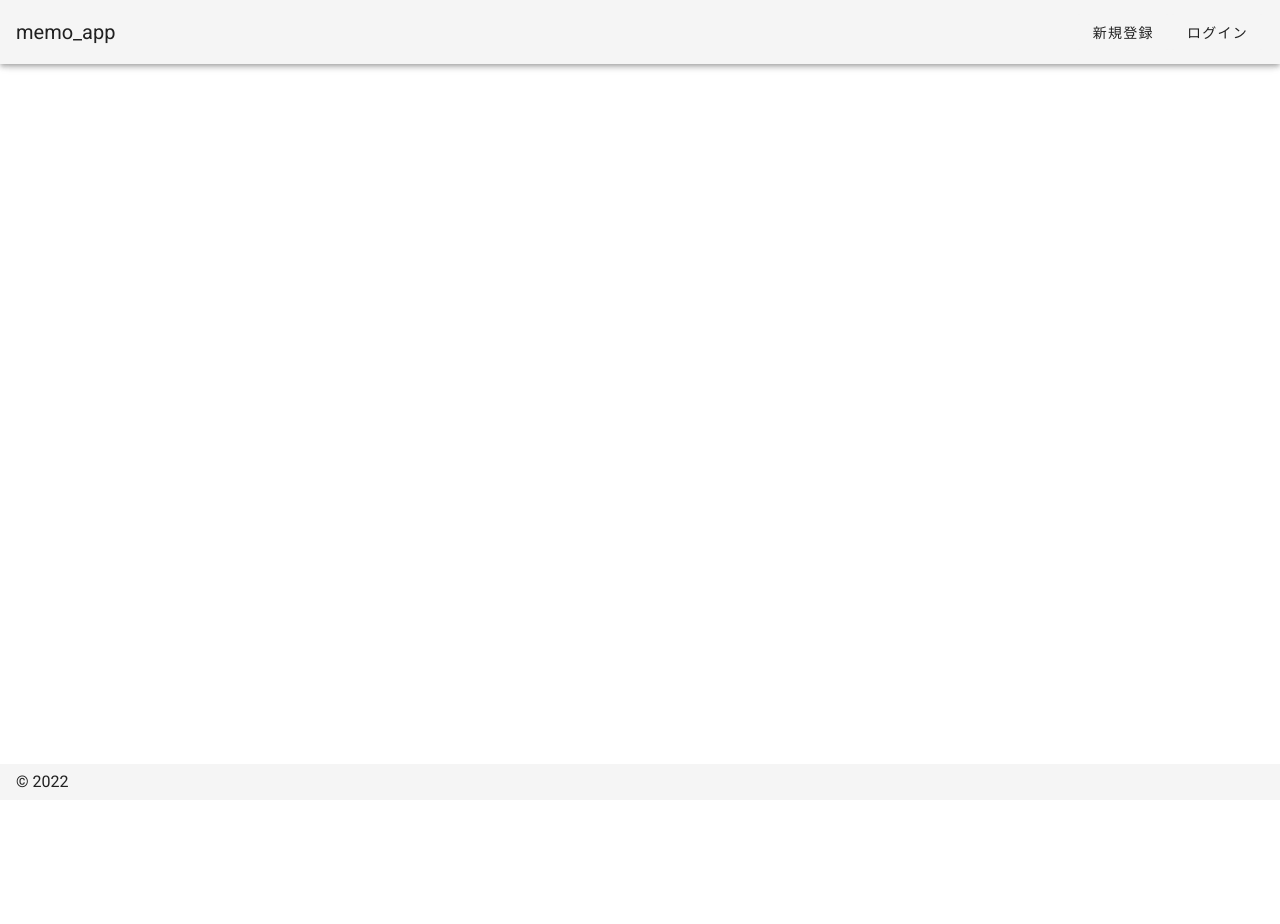
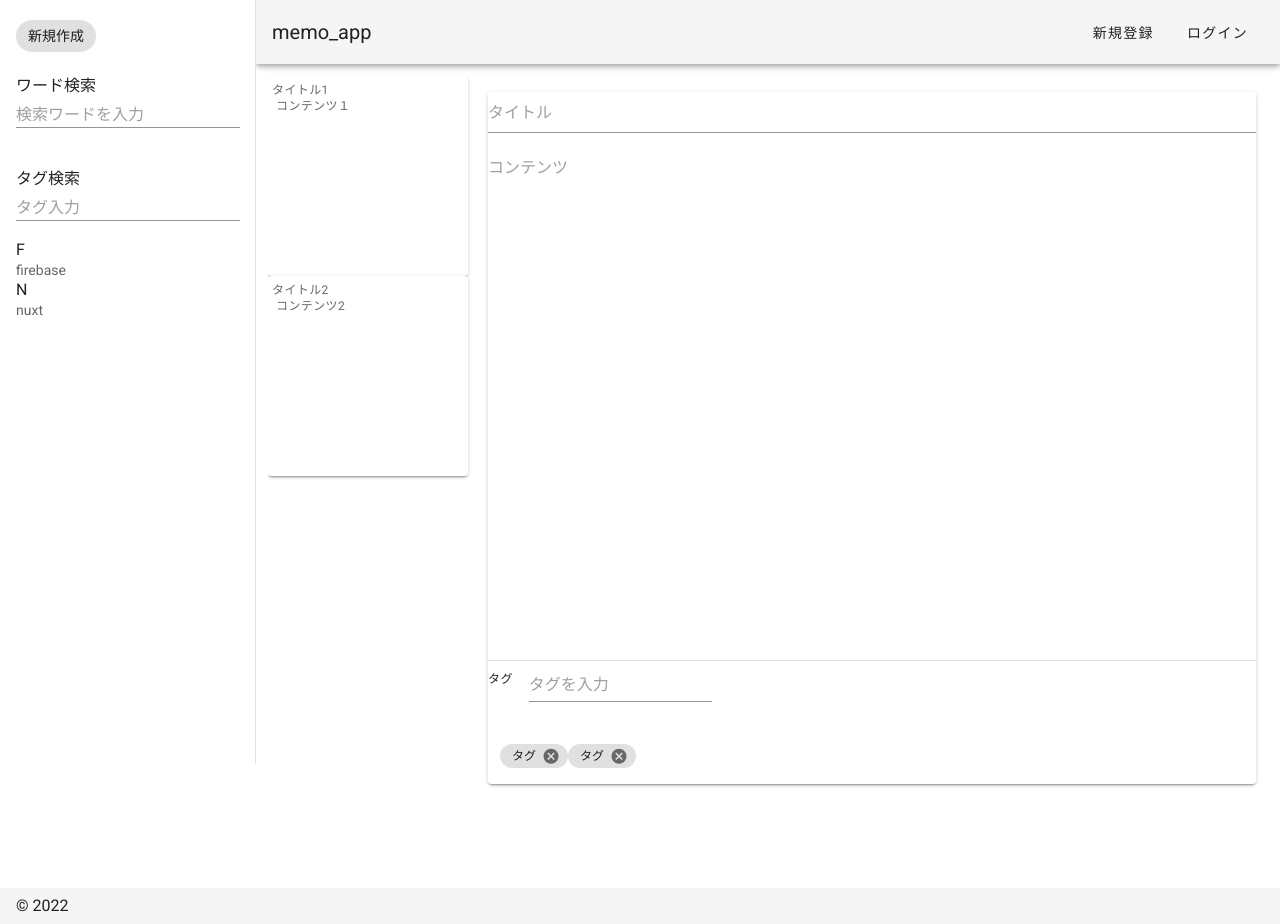
Before and after one commit to yuki-ando-web/my_portfolio-mato_memo, a Nuxt app: page /userTop in a window 1280 px wide. Before the commit the page ends 800 px from the top, so only its background shows below. Built offline with nearby package versions, Linux system fonts and the light colour scheme.

Commit message:
#1メモを表示できる機能を追加＿

```diff
--- a/package.json
+++ b/package.json
@@ -14,6 +14,7 @@
   },
   "dependencies": {
     "core-js": "^3.19.3",
+    "firebase": "^8.1.0",
     "nuxt": "^2.15.8",
     "vue": "^2.6.14",
     "vue-server-renderer": "^2.6.14",
--- a/pages/memoTop.vue
+++ /dev/null
@@ -1,134 +0,0 @@
-<template>
-  <div>
-    <v-app>
-      <v-navigation-drawer app permanent>
-        <v-list>
-          <v-list-item>
-            <v-list-item-content>
-              <v-list-item-title> ワード検索 </v-list-item-title>
-              <v-form>
-                <v-text-field
-                  placeholder="検索ワードを入力"
-                  dense
-
-                ></v-text-field>
-              </v-form>
-            </v-list-item-content>
-          </v-list-item>
-           <v-list-item>
-          <v-list-item-content>
-            <v-list-item-title> タグ検索 </v-list-item-title>
-            <v-form>
-              <v-text-field placeholder="タグ入力" dense></v-text-field>
-            </v-form>
-            <v-list-item-title> F </v-list-item-title>
-            <v-list-item-subtitle>firebase</v-list-item-subtitle>
-            <v-list-item-title> N </v-list-item-title>
-            <v-list-item-subtitle>nuxt</v-list-item-subtitle>
-
-          </v-list-item-content>
-        </v-list-item>
-        </v-list>
-      </v-navigation-drawer>
-
-
-
-        <v-container>
-            <v-row>
-
-
-              <v-sheet class="overflow-y-auto"   max-height="100vh" width="26vh">
-
-                  <div v-for="(memo, index) in memos" v-bind:key="index" >
-                    <v-card height="25vh" width="25vh">
-                      <v-card-text>
-                        <div class="text-caption mt-n3 ml-n3 p-0">
-                          {{ memo.title }}
-                        </div>
-                        <div class="text-caption mt-n1 ml-n2 mb-n2">
-                          兄貴とアノニマスとアニサキスとアナウンスふぁさfsっっfsふぇあっふぇげrgrgsっgらあっgvgrg
-                        </div>
-                      </v-card-text>
-                    </v-card>
-                  </div>
-
-              </v-sheet>
-
-
-              <v-col>
-                <v-card height="100%">
-                  <div>
-                    <v-textarea auto-grow dense height="64vh" loader-height=""
-                  full-width loading></v-textarea>
-                  </div>
-                  <v-divider class="my-2"></v-divider>
-
-                  <v-row>
-                    <div class>
-                      <v-col class="mr-n4 text-no-wrap text-caption">
-                        タグ
-                      </v-col>
-                    </div>
-
-                    <div height="3px">
-                      <v-col class="mt-n6 pt-n6 text-caption">
-                        <v-card-actions>
-                          <v-text-field
-                            text-caption
-                            placeholder="タグを入力"
-
-                          ></v-text-field>
-                        </v-card-actions>
-                      </v-col>
-                    </div>
-                  </v-row>
-                  <v-container>
-                    <v-row no-gutters align-content="">
-                      <div
-                        v-for="(memo, index) in memos"
-                        v-bind:key="index"                      >
-                        <v-chip close filter ripple tag small>タグ</v-chip>
-                      </div>
-                    </v-row>
-                  </v-container>
-                </v-card>
-                <!-- <div style="overflow-x: auto;"> -->
-                <div style="overflow-x: auto"></div>
-              </v-col>
-            </v-row>
-
-        </v-container>
-
-    </v-app>
-  </div>
-</template>
-
-<script>
-export default {
-  data() {
-    return {
-      memos: [
-        { title: 'タイトル１', content: 'bbbbbb' },
-        { title: 'タイトル２', content: 'sddddd' },
-        { title: 'タイトル３', content: 'sddddd' },
-        { title: 'タイトル３', content: 'sddddd' },
-        { title: 'タイトル３', content: 'sddddd' },
-        { title: 'タイトル３', content: 'sddddd' },
-        { title: 'タイトル３', content: 'sddddd' },
-        { title: 'タイトル３', content: 'sddddd' },
-        { title: 'タイトル３', content: 'sddddd' },
-        { title: 'タイトル３', content: 'sddddd' },
-        { title: 'cccc', content: 'sddddd' },
-        { title: 'cccc', content: 'sddddd' },
-        { title: 'cccc', content: 'sddddd' },
-        { title: 'cccc', content: 'sddddd' },
-        { title: 'cccc', content: 'sddddd' },
-        { title: 'cccc', content: 'sddddd' },
-      ],
-    }
-  },
-  created() {
-    console.log(this.memos)
-  },
-}
-</script>
--- /dev/null
+++ b/pages/userTop.vue
@@ -0,0 +1,139 @@
+<template>
+  <div>
+    <v-app>
+      <v-navigation-drawer app permanent>
+        <v-list>
+          <v-list-item>
+            <v-list-item-content>
+              <v-list-item-title>
+                <v-chip v-onclick="newMemo"> 新規作成 </v-chip>
+              </v-list-item-title>
+            </v-list-item-content>
+          </v-list-item>
+          <v-list-item>
+            <v-list-item-content>
+              <v-list-item-title> ワード検索 </v-list-item-title>
+              <v-form>
+                <v-text-field
+                  placeholder="検索ワードを入力"
+                  dense
+                ></v-text-field>
+              </v-form>
+            </v-list-item-content>
+          </v-list-item>
+          <v-list-item>
+            <v-list-item-content>
+              <v-list-item-title> タグ検索 </v-list-item-title>
+              <v-form>
+                <v-text-field placeholder="タグ入力" dense></v-text-field>
+              </v-form>
+              <v-list-item-title> F </v-list-item-title>
+              <v-list-item-subtitle>firebase</v-list-item-subtitle>
+              <v-list-item-title> N </v-list-item-title>
+              <v-list-item-subtitle>nuxt</v-list-item-subtitle>
+            </v-list-item-content>
+          </v-list-item>
+        </v-list>
+      </v-navigation-drawer>
+
+      <v-container>
+        <v-row>
+          <v-sheet class="overflow-y-auto" max-height="100vh" width="26vh">
+            <div v-for="(memo, index) in memos" v-bind:key="index">
+              <v-card height="25vh" width="25vh" v-on:click="focusMemo(memo)">
+                <v-card-text>
+                  <div class="text-caption mt-n3 ml-n3 p-0">
+                    {{ memo.title }}
+                  </div>
+                  <div class="text-caption mt-n1 ml-n2 mb-n2">
+                    {{ memo.content }}
+                  </div>
+                </v-card-text>
+              </v-card>
+            </div>
+          </v-sheet>
+
+          <v-col>
+            <v-card height="100%">
+              <div>
+                <v-text-field
+                  auto-grow
+                  dense
+                  height
+                  loader-height=""
+                  full-width
+                  placeholder="タイトル"
+                  v-bind:value="memo.title"
+                  v-on:input="inputTitle"
+                ></v-text-field>
+                <v-textarea
+                  auto-grow
+                  dense
+                  height="60vh"
+                  loader-height=""
+                  full-width
+                  loading
+                  placeholder="コンテンツ"
+                  v-bind:value="memo.content"
+                  v-on:input="inputContent"
+                ></v-textarea>
+              </div>
+              <v-divider class="my-2"></v-divider>
+
+              <v-row>
+                <div class>
+                  <v-col class="mr-n4 text-no-wrap text-caption"> タグ </v-col>
+                </div>
+
+                <div height="3px">
+                  <v-col class="mt-n6 pt-n6 text-caption">
+                    <v-card-actions>
+                      <v-text-field
+                        text-caption
+                        placeholder="タグを入力"
+                      ></v-text-field>
+                    </v-card-actions>
+                  </v-col>
+                </div>
+              </v-row>
+              <v-container>
+                <v-row no-gutters align-content="">
+                  <div v-for="(memo, index) in memos" v-bind:key="index">
+                    <v-chip close filter ripple tag small>タグ </v-chip>
+                  </div>
+                </v-row>
+              </v-container>
+            </v-card>
+          </v-col>
+        </v-row>
+      </v-container>
+    </v-app>
+  </div>
+</template>
+
+<script>
+export default {
+  data() {
+    return {
+      // memo: {
+      //   title: '',
+      //   content: '',
+      // },
+    }
+  },
+  computed: {
+    memos() {
+      return this.$store.state.userTop.memos
+    },
+    memo() {
+      return this.$store.state.userTop.memo
+    }
+  },
+  methods: {
+    focusMemo(memo) {
+      this.$store.commit("userTop/focusMemo",{memo})
+      console.log(memo.title)
+    },
+  },
+}
+</script>
--- /dev/null
+++ b/store/userTop.js
@@ -0,0 +1,40 @@
+import firebase from '~/plugins/firebase';
+const db = firebase.firestore();
+
+const memoRef = db.collection('memos')
+
+export const state = () => ({
+  memos: [
+    {title:'タイトル1',content:'コンテンツ１'},
+    {title:'タイトル2',content:'コンテンツ2'},
+  ],
+  memo:{
+    title:'',
+    content:''
+  }
+  })
+
+  export const mutations = {
+    mutateTitle(state,payload) {
+      state.memos.title = payload
+    },
+    focusMemo(state,payload) {
+      console.log(payload)
+       state.memo.title = payload.memo.title
+       state.memo.content = payload.memo.content
+    }
+  }
+  export const actions ={
+    addMemo({commit},payload) {
+      const memo = {
+        title:payload.memo.title,
+        content:payload.memo.content,
+        id:memoRef.doc().id,
+        created_at: firebase.firestore.FieldValue.serverTimestamp()
+      }
+      memoRef.add(memo)
+    }
+  }
+  export const getters = {
+    getStateTitle: (state) => state.memos.title
+  }
```
Also changed, not shown: 1 other file (tests, documents, lock files or other folders).
